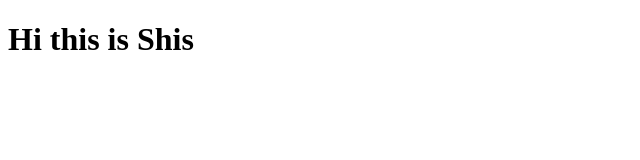
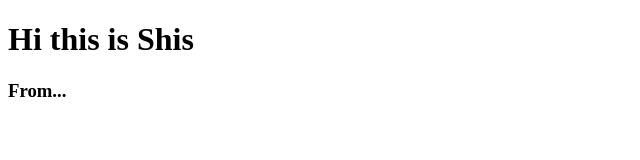
Before and after one commit to Shishossain37/GIT-REPO-2023, a plain HTML site: page index.html in a window 1280 px wide. Shown: the full height of the page, 0-640 px from the left. Drawn offline with Linux system fonts and the light colour scheme.

Commit message:
Added modified html

```diff
--- a/index.html
+++ b/index.html
@@ -10,6 +10,7 @@
 
 <body>
     <h1>Hi this is Shis</h1>
+    <h3>From...</h3>
 </body>
 
 </html>
```
